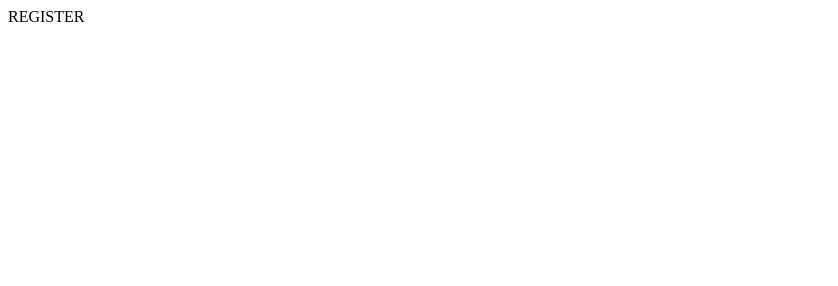
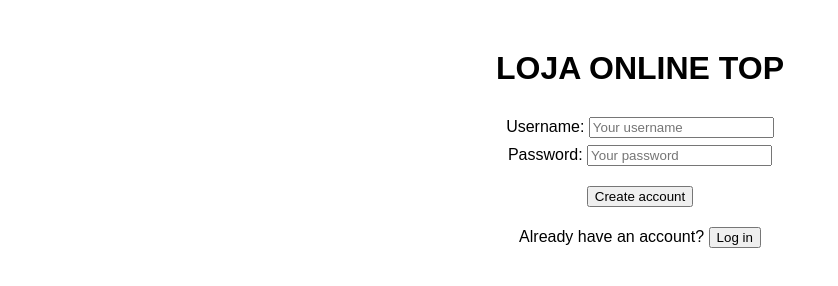
Before and after one commit to vdamasceno04/techtok, a plain HTML site: page register.html in a window 1280 px wide. Shown: the whole page, without its empty margins (0-838 px from the left). Drawn offline with Linux system fonts and the light colour scheme.

Commit message:
created register page and made title clickable

```diff
--- a/htmlRedirect.js
+++ b/htmlRedirect.js
@@ -12,7 +12,12 @@ function redirectToLogin(){
     window.location.href = 'login.html'
 }
 
-//function redirectToUserArea(){}
+function redirectToMainPage() {
+    window.location.href = 'paginicial.html'
+}
+
 function redirectToRegister(){
     window.location.href = 'register.html'
 }
+
+//function redirectToUserArea(){}
--- a/login.js
+++ b/login.js
@@ -2,16 +2,15 @@ function getUsername(){ //get username from html's filled box
     const username = document.getElementById("username").value;
     return username
 }
+
 function getPassword(){ //get password from html's filled box
     const password = document.getElementById("password").value
     return password
 }
 
-function validateLogin(){ //TODO VALIDATION CONDITIONS
-    username = getUsername()
-    password = getPassword()
+function hasBlankText(username, password) {
+    var submitMessage = document.getElementById("submitMessage")
 
-    var submitMessage = document.getElementById("submitMessage")
     if (username.length == 0 && password.length == 0) {
         submitMessage.style.display = "block"
         submitMessage.innerText = "Please fill in your information"
@@ -26,12 +25,34 @@ function validateLogin(){ //TODO VALIDATION CONDITIONS
     }
     else {
         submitMessage.style.display = "none"
+        return false;
+    }
+    return true;
+}
+
+function validateLogin(){
+    username = getUsername()
+    password = getPassword()
+
+    if (!hasBlankText(username, password)) {
         //if (checarNoBancoDeDados(username, password)) {
             //redirectToUserArea()
         //}
         //else {
+            // TODO: verifica se a senha tá
+            // errada e mostra a msg correta.
+            //var submitMessage = document.getElementById("submitMessage")
             //submitMessage.style.display = "block"
             //submitMessage.innerText = "This user does not exist!"
         //}
     }
 }
+
+function validateUserCreation() {
+    username = getUsername()
+    password = getPassword()
+
+    if (!hasBlankText(username, password)) {
+
+    }
+}
--- a/register.html
+++ b/register.html
@@ -3,9 +3,63 @@
 <head>
     <meta charset="UTF-8">
     <meta name="viewport" content="width=device-width, initial-scale=1.0">
-    <title>Document</title>
+    <title>LOJA ONLINE TOP</title>
 </head>
+<style>
+    body {
+      font-family: Arial, sans-serif;
+      text-align: center;
+      margin-top: 50px;
+    }
+
+    h1 {
+      margin-bottom: 30px;
+    }
+
+    div#passwordBox {
+      margin-top: 7px;
+    }
+
+    div#submitMessage {
+      margin-top: 2px;
+      color: red;
+      display: none;
+    }
+
+    div#loginButton {
+      margin-top: 20px;
+    }
+
+    input[type="submit"] {
+      margin-top: 20px;
+    }
+</style>
 <body>
-    REGISTER
+    <div id="mainPage" onClick="redirectToMainPage()"> <h1>LOJA ONLINE TOP</h1> </div>
+    <div class="login-box">
+        <form onsubmit="validateUserCreation(); return false;">
+          <div id="usernameBox">
+            <label for="username">Username:</label>
+            <input id="username" placeholder="Your username">
+          </div>
+
+          <div id="passwordBox">
+            <label for="password">Password:</label>
+            <input id="password" type="password" placeholder="Your password">
+          </div>
+
+          <div id="submitMessage">Missing Username/Password</div>
+
+          <input type="submit" value="Create account">
+        </form>
+    </div>
 </body>
+<script src="login.js"></script>
+<body>
+  <div id="loginButton">
+    Already have an account?
+    <button onclick="redirectToLogin()">Log in</button>
+  </div>
+</body>
+<script src='htmlRedirect.js'></script>
 </html>
```
Also changed, not shown: login.html (+9 -7 lines).
